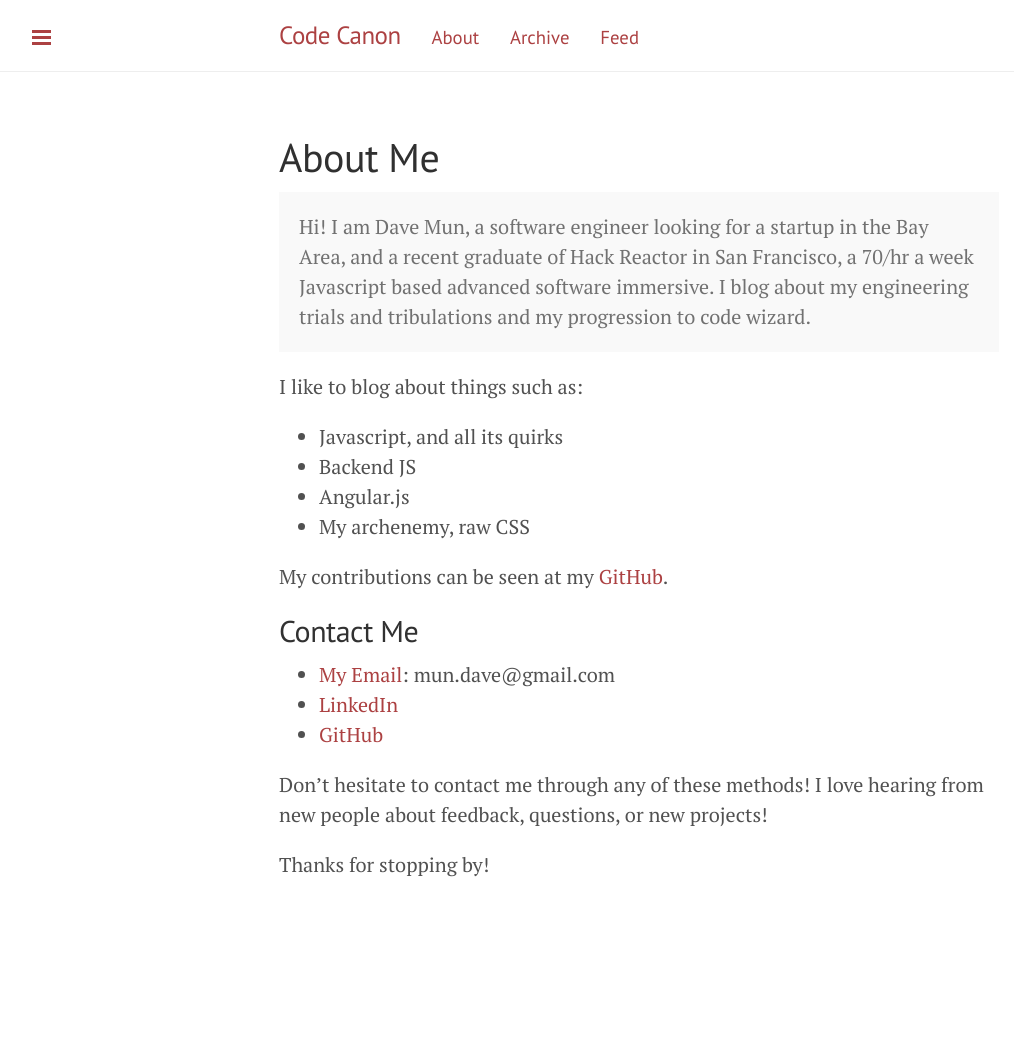
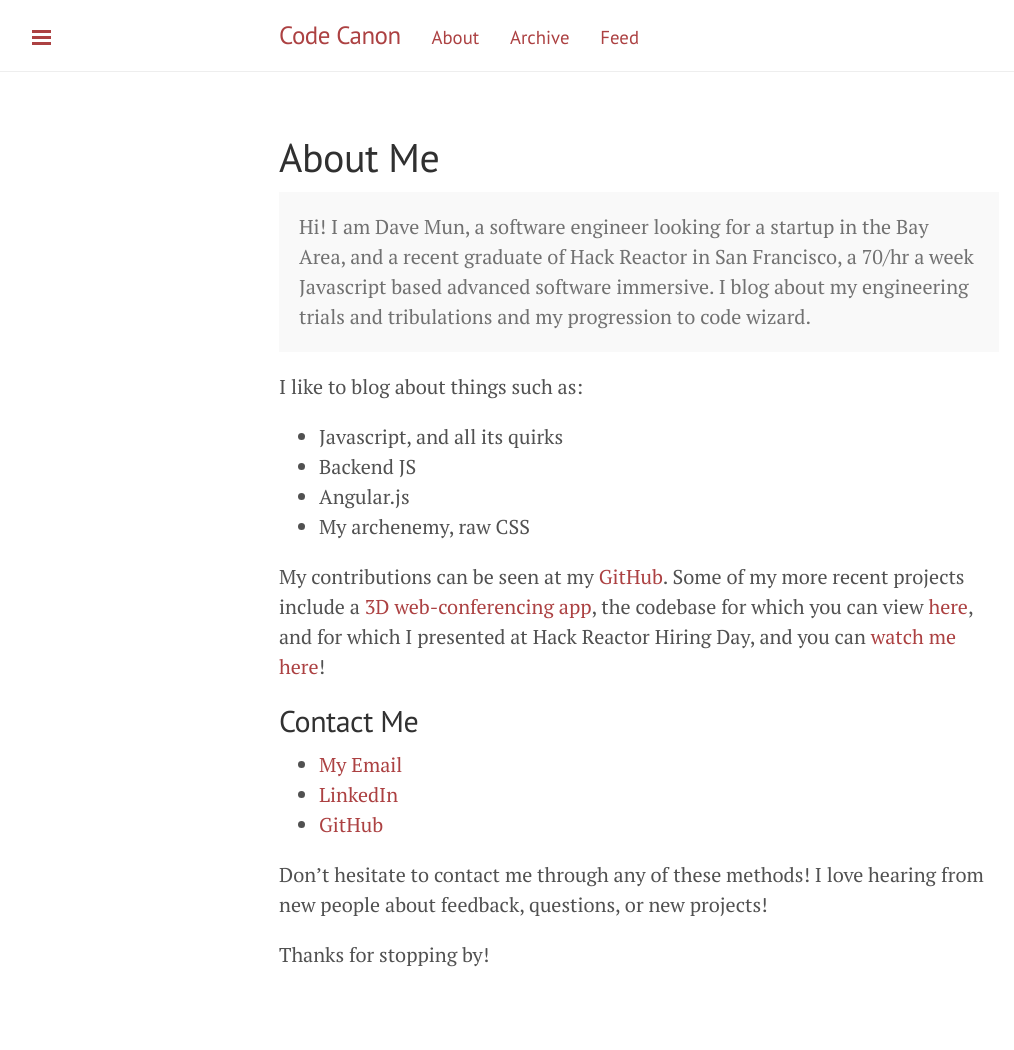
Before and after one commit to davemun/davemun.github.io, a Jekyll site: the page built from about.md, in a window 1280 px wide. Shown: the whole page, without its empty margins (1-1015 px from the left). Built offline with Jekyll 4.4.1, drawn with Linux system fonts in a browser that asks for light colours; Markdown is read by kramdown in place of the engine named in the settings; before the commit the page ends 960 px from its top, so only the background shows below that.

Commit message:
Added new links to About Me.

```diff
--- a/about.md
+++ b/about.md
@@ -15,11 +15,11 @@ I like to blog about things such as:
 * Angular.js
 * My archenemy, raw CSS
 
-My contributions can be seen at my [GitHub](http://github.com/davemun).
+My contributions can be seen at my [GitHub](http://github.com/davemun). Some of my more recent projects include a [3D web-conferencing app](http://realfaces.org), the codebase for which you can view [here](http://github.com/realTalkTeam/realTalk), and for which I presented at Hack Reactor Hiring Day, and you can [watch me here](https://www.youtube.com/watch?v=z5C1OVLiDBE)!
 
 ## Contact Me
 
-* [My Email](mailto:mun.dave@gmail.com): mun.dave@gmail.com
+* [My Email](mailto:mun.dave@gmail.com)
 * [LinkedIn](http://linkedin.com/in/davemun)
 * [GitHub](http://github.com/davemun)
 
```
